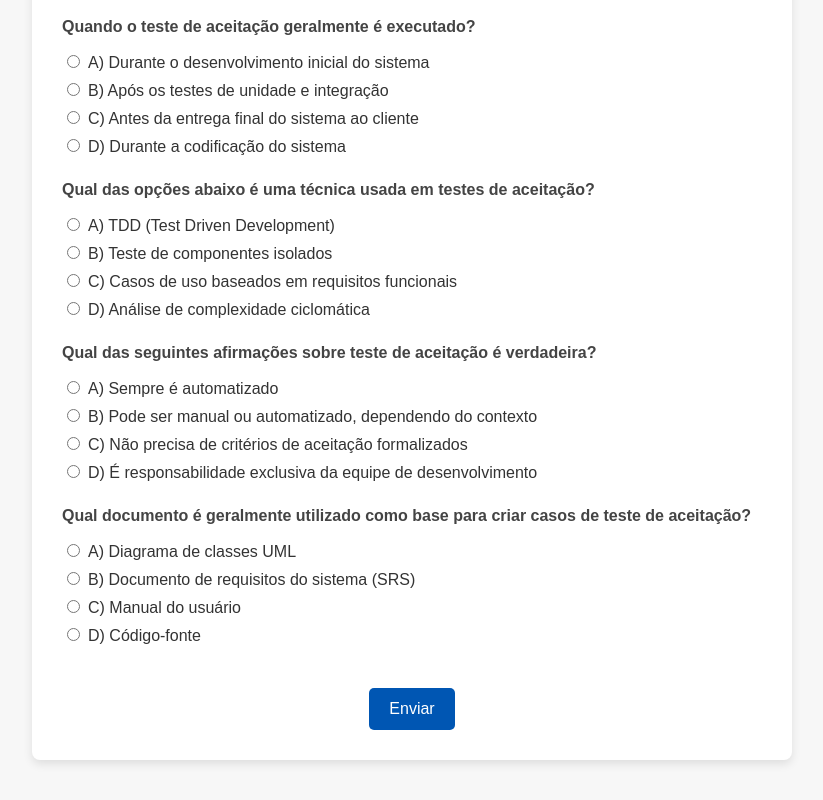
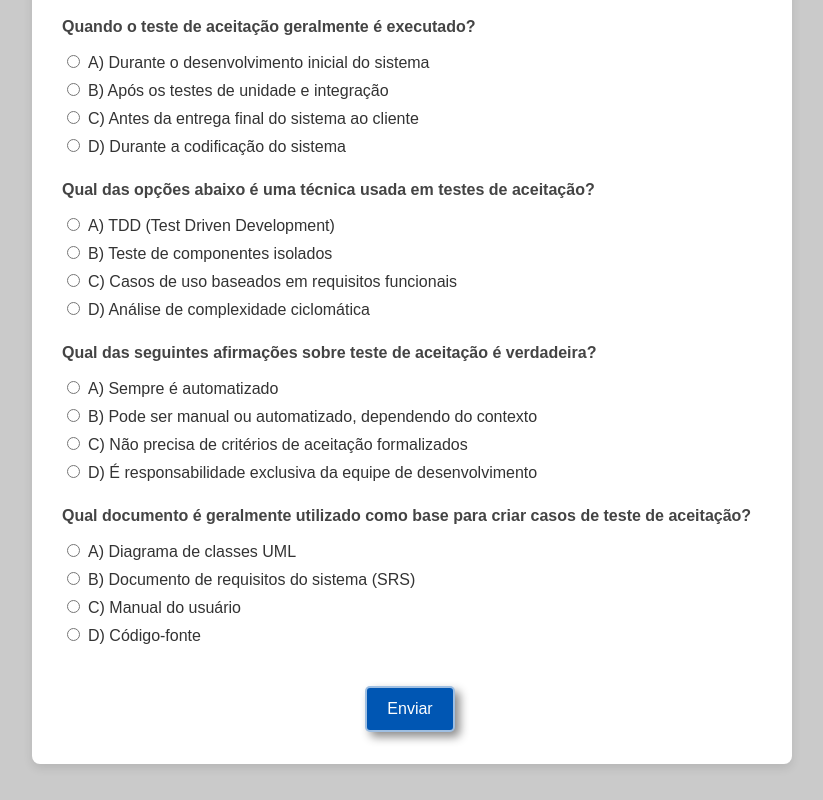
Before and after one commit to Gabriel-OSoares/Quiz, a plain HTML site: page index.html in a window 1280 px wide. In both pictures the pointer is over the button "Enviar". Shown: the part 629-1429 px from the top of the page, without its empty margins (228-1051 px from the left). Drawn offline with Linux system fonts and the light colour scheme.

Commit message:
Final Uptade

```diff
--- a/assets/css/style.css
+++ b/assets/css/style.css
@@ -1,6 +1,6 @@
 body {
     font-family: Arial, sans-serif;
-    background-color: #f7f7f7;
+    background-color: #aaaaaa9f;
     margin: 0;
     padding: 0;
 }
@@ -54,4 +54,8 @@ button[type="submit"] {
 
 button[type="submit"]:hover {
     background-color: #0056b3;
+    border: 2px solid rgba(255, 255, 255, 0.623);
+    transform: translate( -2px, -2px);
+    box-shadow: 5px 5px 10px rgba(0, 0, 0, 0.452);
+    transition: transform 0.3s;
 }
```
